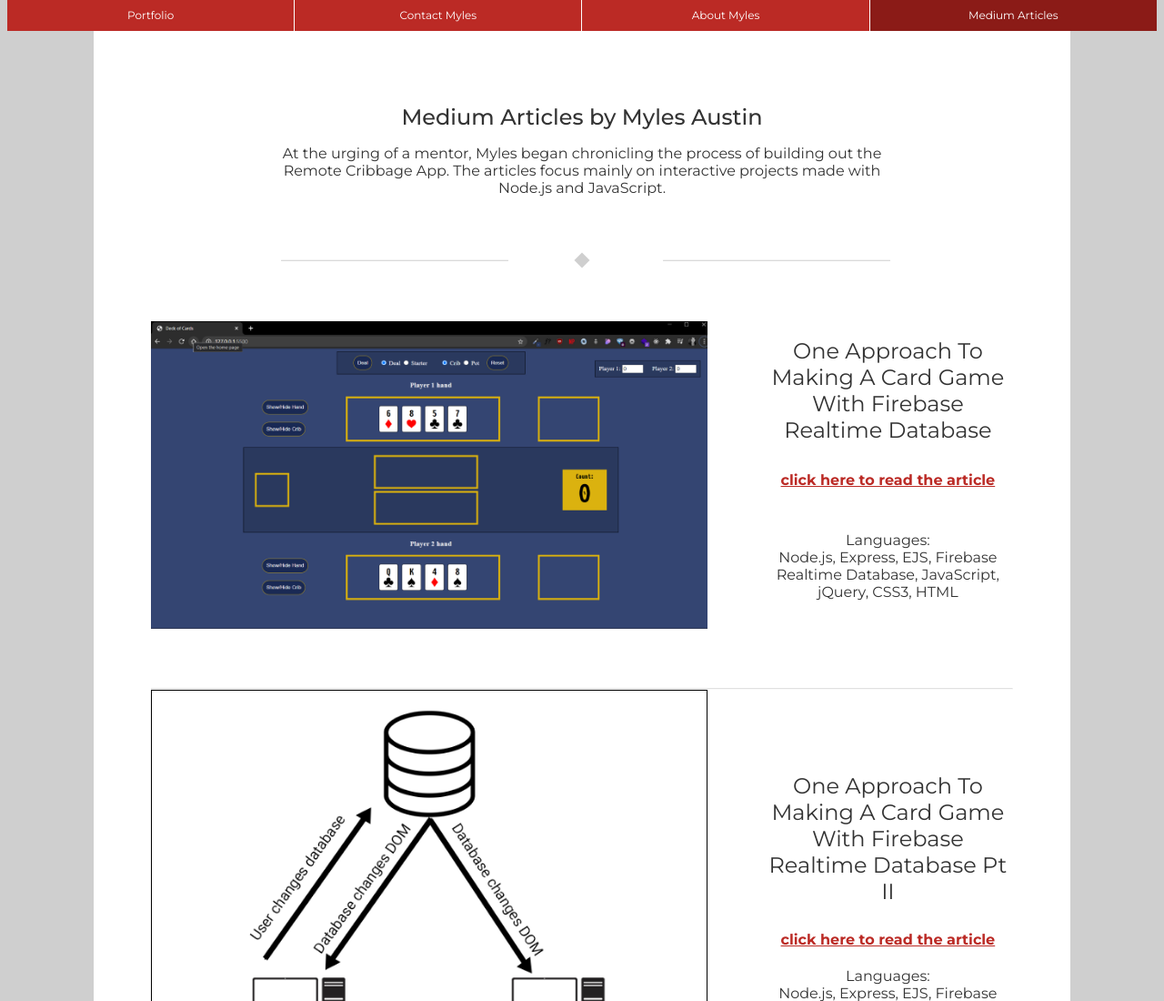
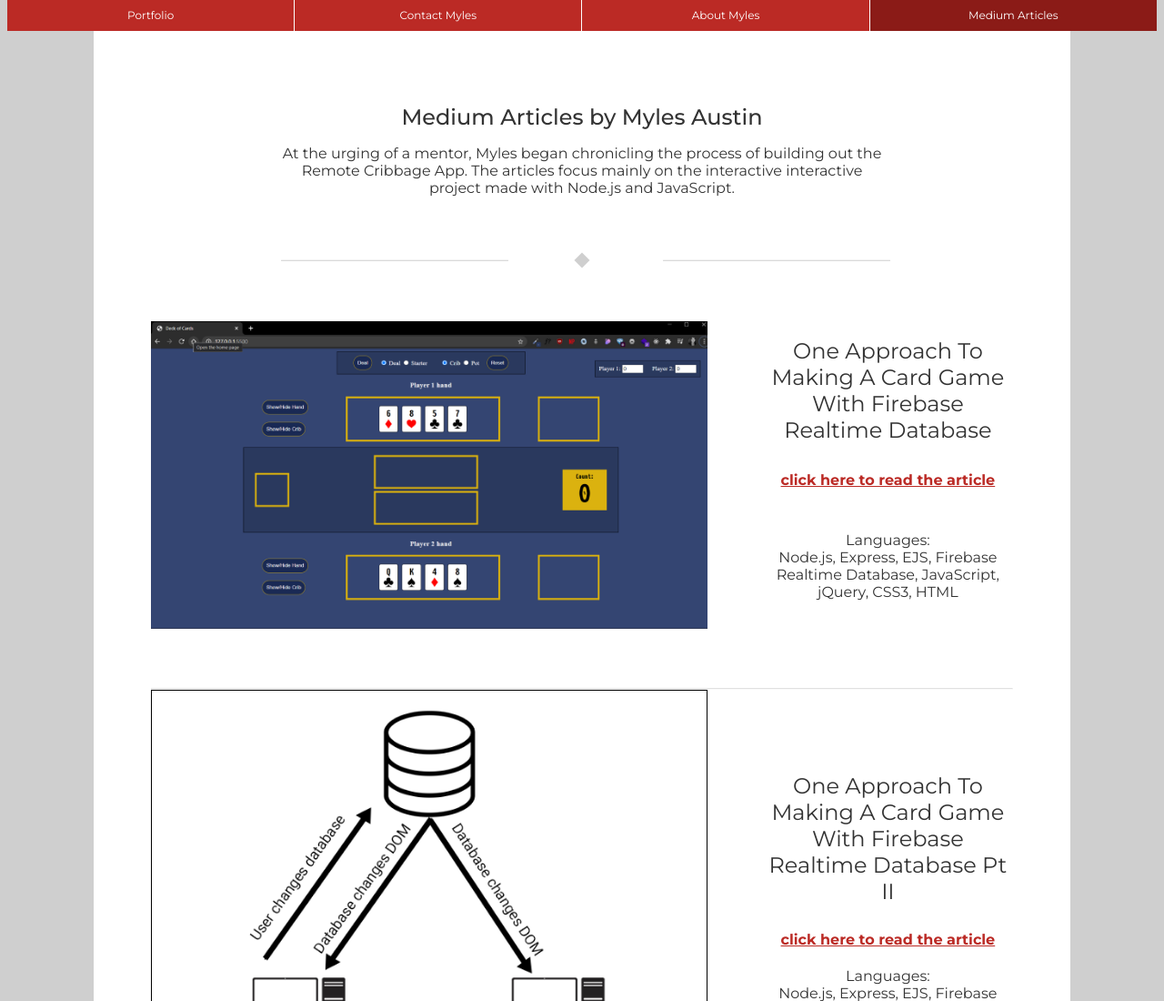
Before and after one commit to mtv1243/mylesaustin-dev, a plain HTML site: page pages/medium.html in a window 1280 px wide. Shown: the top 1100 px of the page at 91% size. Drawn offline with nearby package versions, Linux system fonts and the light colour scheme.

Commit message:
copy edit

```diff
--- a/pages/medium.html
+++ b/pages/medium.html
@@ -31,7 +31,7 @@
             <section class="hero">
                 <h1 class="title">Medium Articles by Myles Austin</h1>
 
-                <aside class="hero-subtext">At the urging of a mentor, Myles began chronicling the process of building out the Remote Cribbage App. The articles focus mainly on interactive projects made with Node.js and JavaScript.
+                <aside class="hero-subtext">At the urging of a mentor, Myles began chronicling the process of building out the Remote Cribbage App. The articles focus mainly on the interactive interactive project made with Node.js and JavaScript.
                 </aside>
             </section>
             <!-- END HERO -->
```
